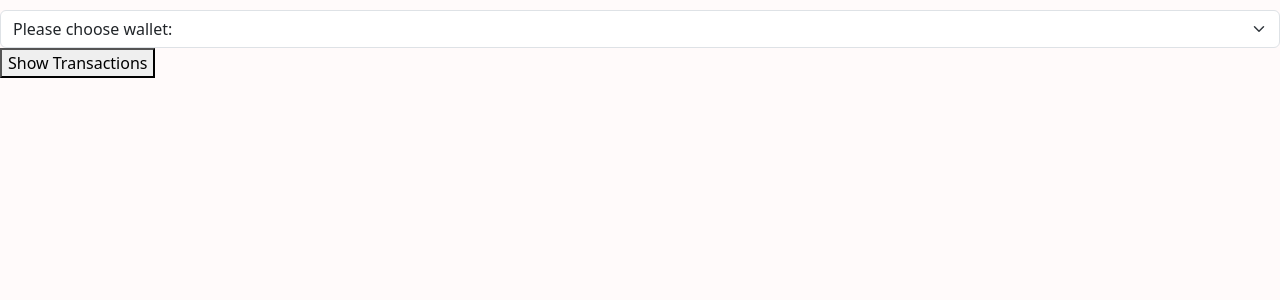
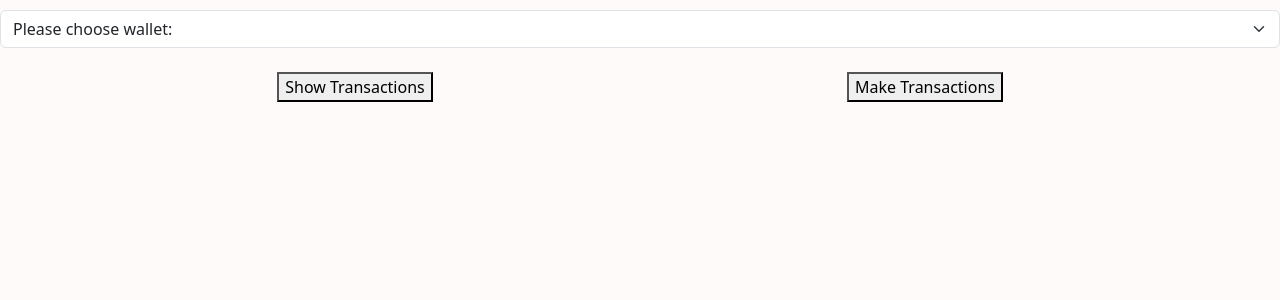
Before and after one commit to kTurek95/CurrencyExchange, a Django app: page /wallet/selection/ in a window 1280 px wide. Shown: the part 66-366 px from the top of the page. Run offline with Django 4.2, Linux system fonts and the light colour scheme; the visitor is signed in with stand-in values (Sample User, id 1); data that the repository does not hold is empty; parts of the project's set-up code (start-up, migrations or seed data) failed here and were passed over.

Commit message:
Added Transaction Execution Option to HTML Template
This commit introduces a feature that allows users to execute transactions directly from the user interface. This option has been placed alongside the existing transaction display feature, enhancing the interface's usability and intuitiveness. Users can now not only view their transactions but also initiate new ones in the same area, contributing to a better user experience.

```diff
--- a/wallet/templates/wallet/wallet_selection.html
+++ b/wallet/templates/wallet/wallet_selection.html
@@ -14,8 +14,15 @@
                 <option value="{{ wallet.id }}">{{ wallet }}</option>
             {% endfor %}
         </select>
-        <div class="wallet-button">
-            <button type="submit">Show Transactions</button>
+        <div class="container text-center mt-4">
+            <div class="row align-items-start">
+            <div class="col">
+                <button type="submit"  name="action" value="show_transaction">Show Transactions</button>
+            </div>
+            <div class="col">
+                <button type="submit" name="action" value="make_transaction">Make Transactions</button>
+            </div>
+            </div>
         </div>
     </form>
     {% if error %}
```
